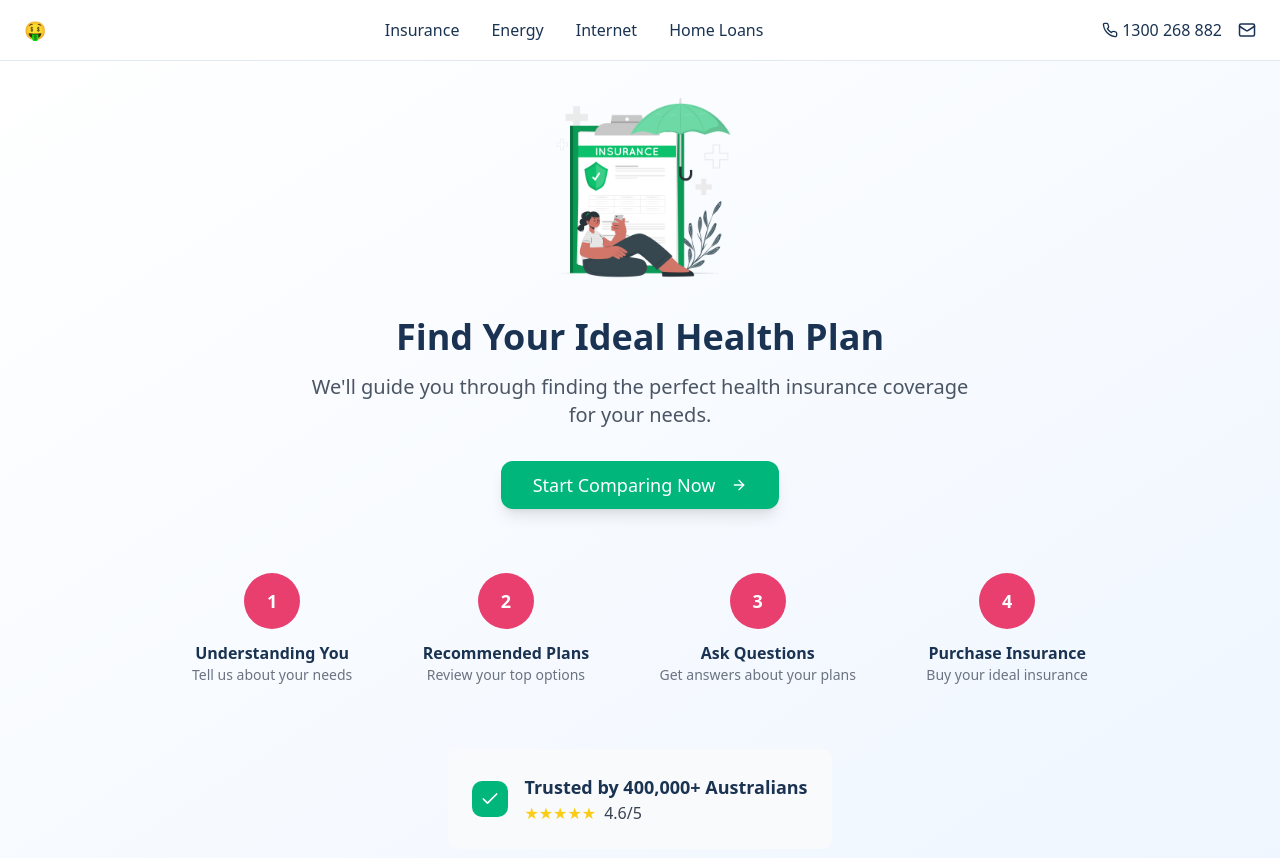
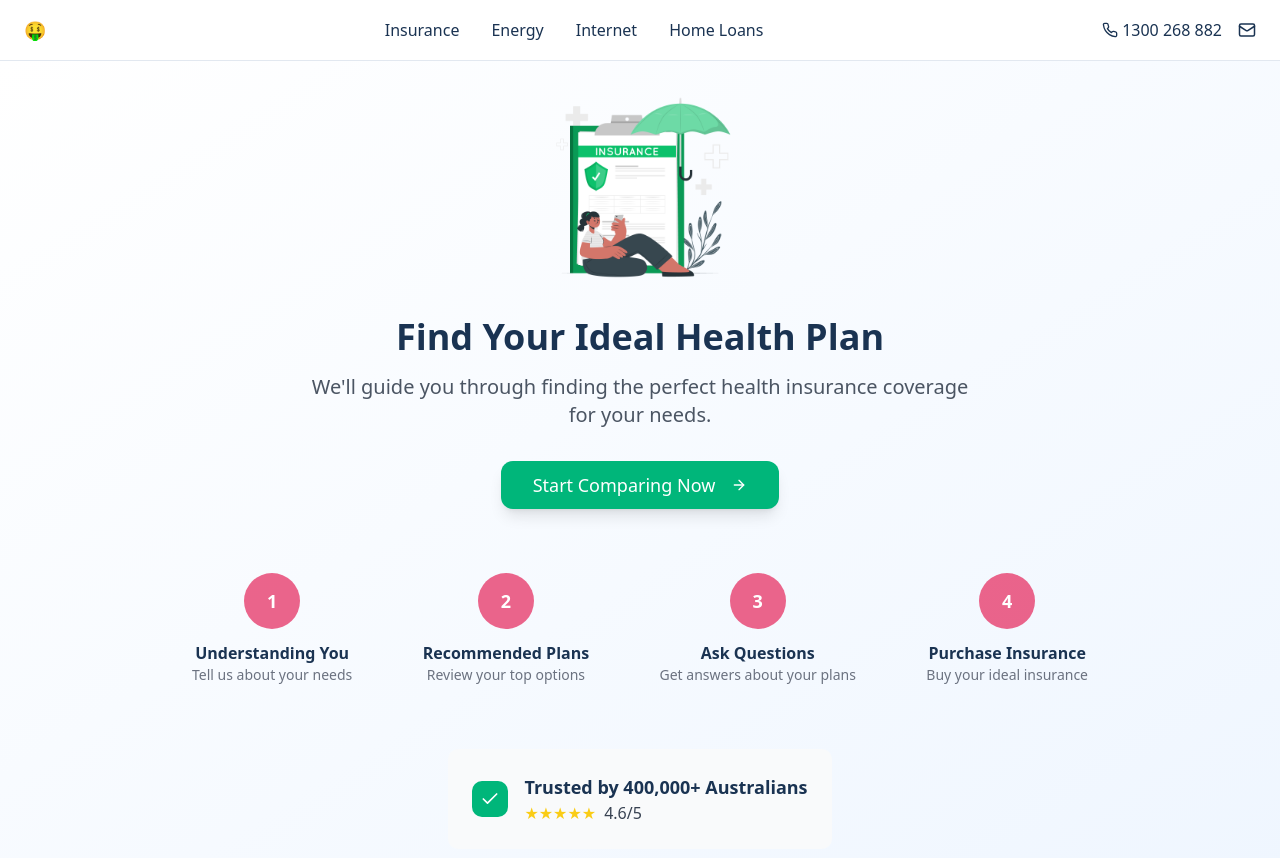
Before and after one commit to gayathrikasi-everest/compare-insurance, a React (Vite) app: page / in a window 1280 px wide. Shown: the top 858 px of the page. Built offline with nearby package versions, Linux system fonts and the light colour scheme.

Commit message:
Fix: Reduce opacity of circles
Reduce the opacity of the circles to 80%.

```diff
--- a/src/pages/Index.tsx
+++ b/src/pages/Index.tsx
@@ -66,7 +66,7 @@ const Index = () => {
           return <div key={index} className="relative flex flex-col items-center text-center">
                 {/* Step Circle */}
                 <div className={`flex items-center justify-center w-14 h-14 rounded-full text-lg font-semibold
-                  ${step.active ? "bg-[#E83F6F]" : "bg-[#E83F6F]"} text-white`}>
+                  bg-[#E83F6F] bg-opacity-80 text-white`}>
                   {step.number}
                 </div>
 
```
